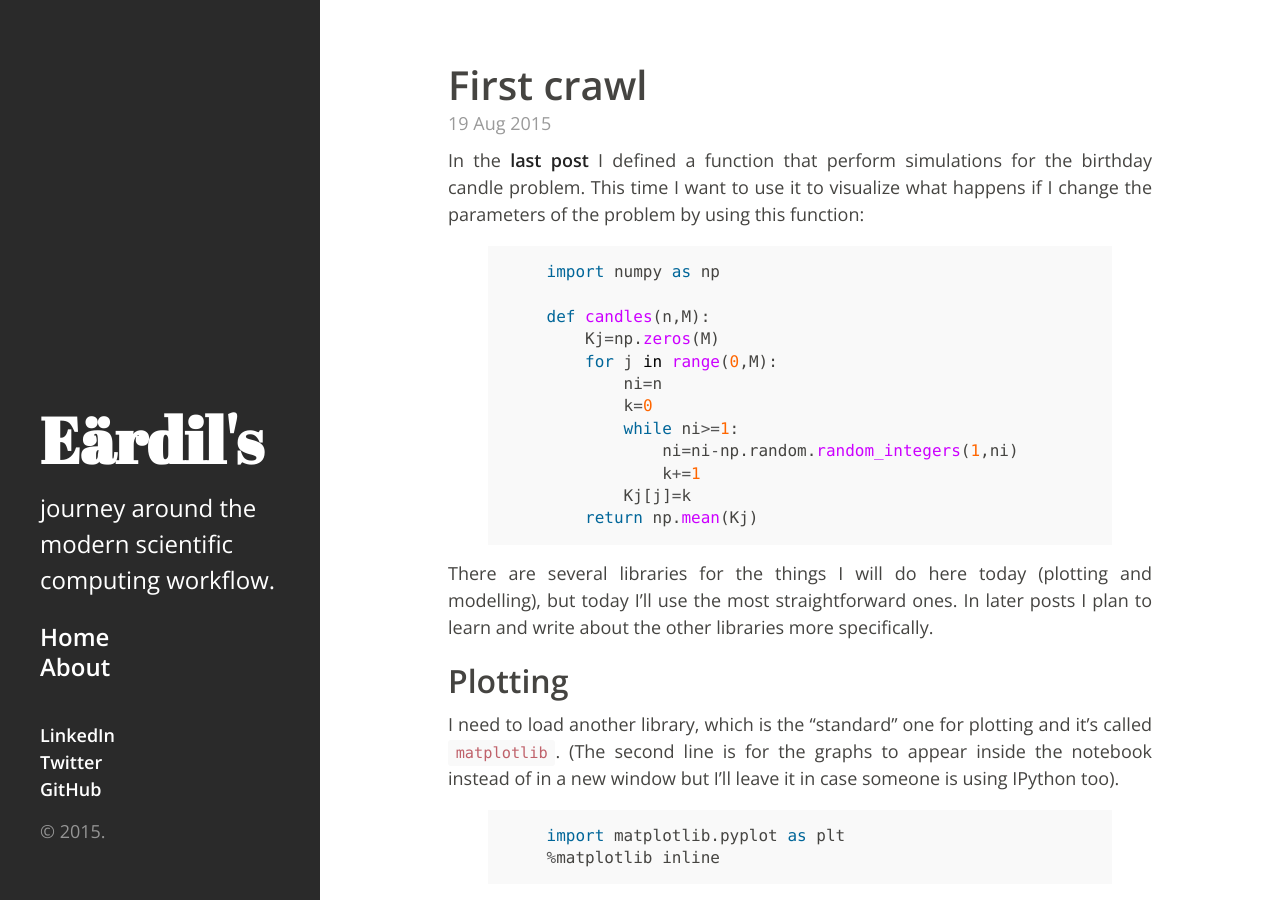
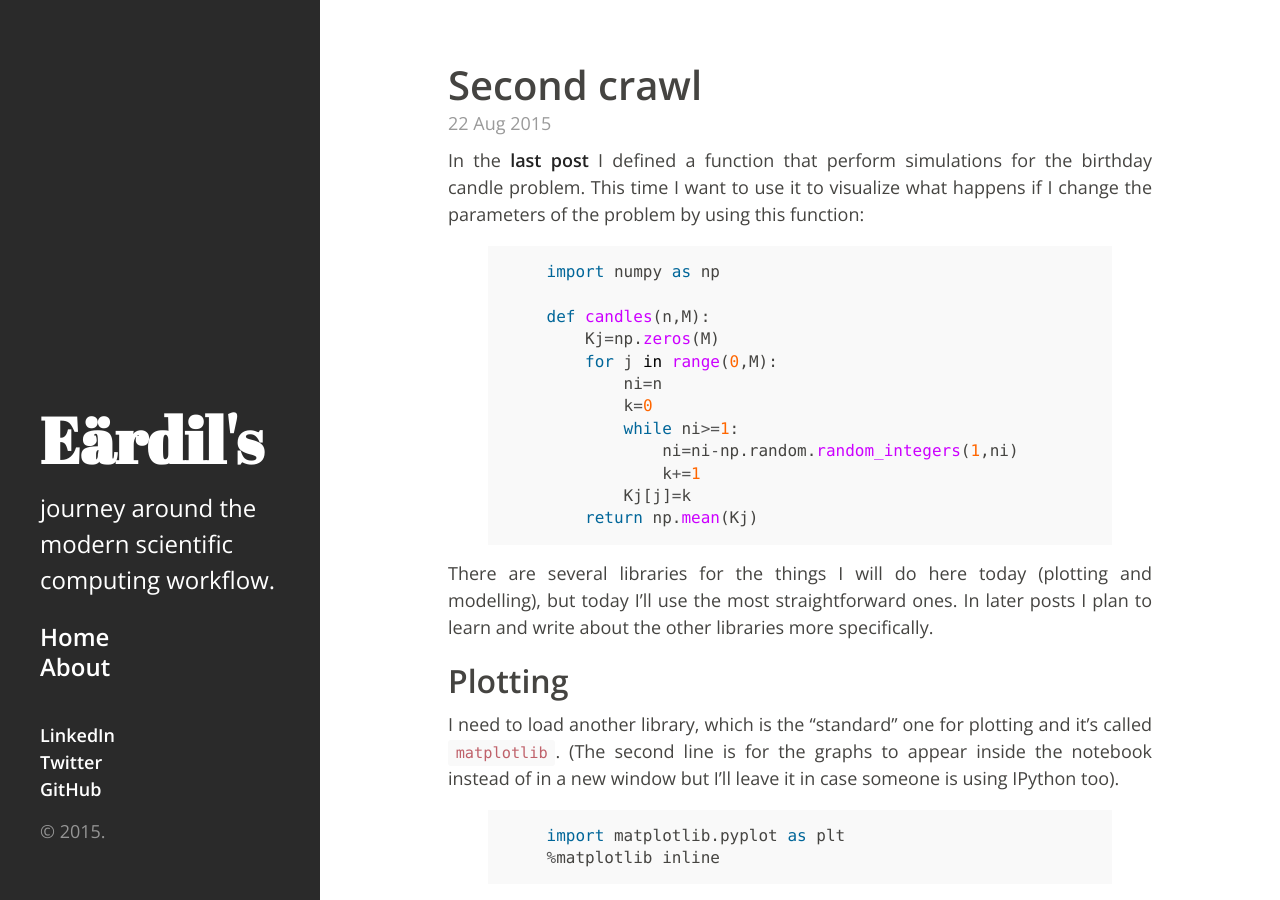
Before and after one commit to eardil/eardil.github.io, a Jekyll site: the page built from _posts/2015-08-22-second-crawl.md, in a window 1280 px wide and 900 px high. Built offline with Jekyll 4.4.1, drawn with Linux system fonts in a browser that asks for light colours; formulas are drawn with MathJax 3.

```diff
--- a/_posts/2015-08-22-second-crawl.md
+++ b/_posts/2015-08-22-second-crawl.md
@@ -1,12 +1,11 @@
 ---
 layout:     post
-title:      "First crawl"
+title:      "Second crawl"
 subtitle:   "On simulation and loops"
-date:       2015-08-19 12:00:00
+date:       2015-08-22 12:00:00
 author:     "Eardil"
 header-img: "img/post-bg-01.jpg"
 ---
-
 In the [last post](http://eardil.github.io/2015/08/19/first-crawl/) I defined a function that perform simulations for the birthday candle problem. This time I want to use it to visualize what happens if I change the parameters of the problem by using this function:
 
 {% highlight python %}
```
